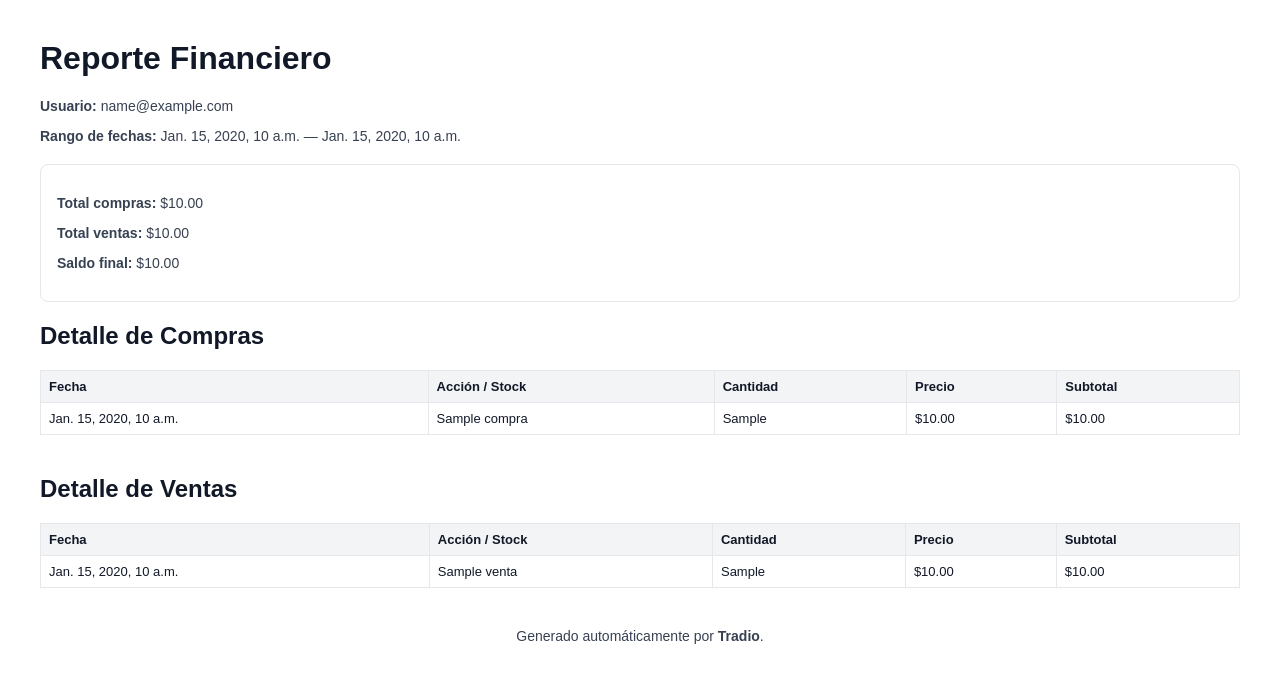
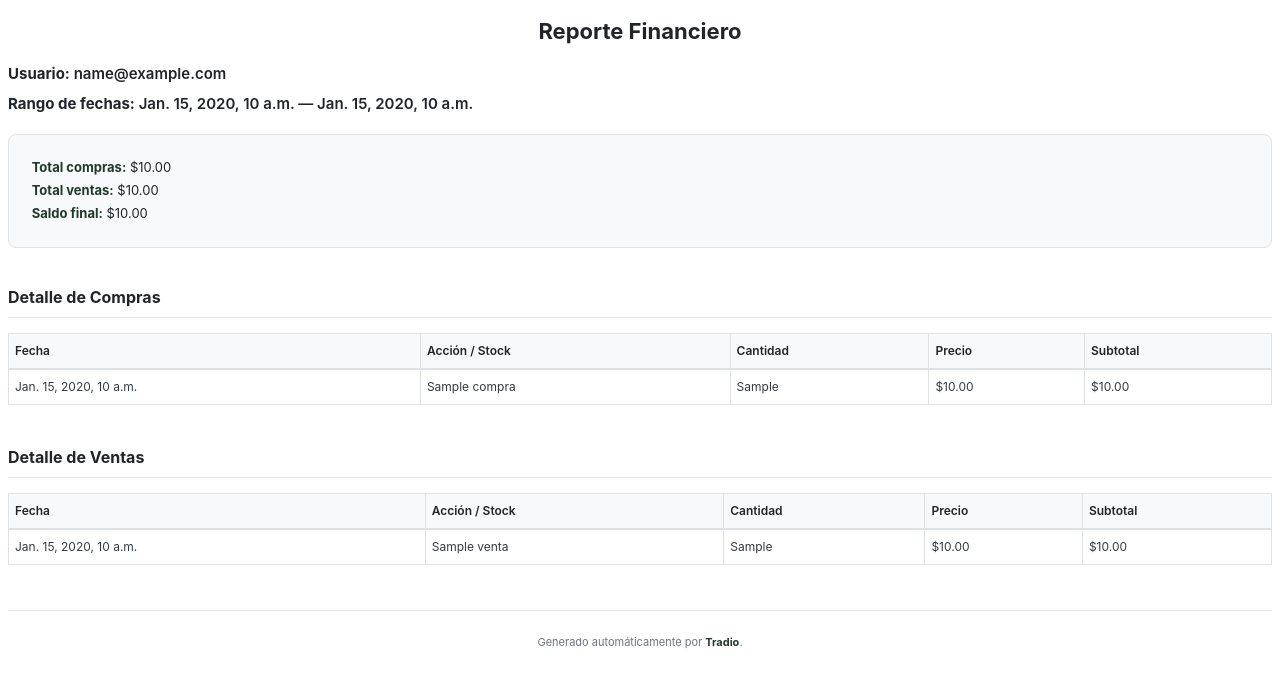
Before and after one commit to alejandrocald13/Tradio, a Django app: template backend/apps/reports/templates/reports/report.html in a window 1280 px wide. Shown: the top 687 px of the page. Run offline with Django 5.2, Linux system fonts and the light colour scheme; a user stored in the database is signed in; tables that the repository leaves empty hold one stand-in row (values such as "Sample post"); the template is opened without the code that fills it: most values are stand-ins (such as "Sample title", 1, 10 or a date in 2020); parts of the project's set-up code (start-up, migrations or seed data) failed here and were passed over.

Commit message:
Fea: Add css to the styles and modified html and css

```diff
--- /dev/null
+++ b/backend/apps/reports/static/reports/report.css
@@ -0,0 +1,121 @@
+@page {
+  margin: 20mm 25mm;
+}
+
+:root {
+  --text-primary: #212529;
+  --bg: #f5f5f5;
+  --text-muted: #6c757d;
+  --green-dark: #1e392a;
+  --border-color: #dee2e6;
+  --radius: 8px;
+  --font-stack: -apple-system, BlinkMacSystemFont, "Segoe UI", Roboto, "Helvetica Neue", Arial, sans-serif;
+}
+
+body {
+  font-family: var(--font-stack);
+  font-size: 13px;
+  background: #ffffff;
+  color: var(--text-primary);
+  line-height: 1.5;
+}
+
+h1 {
+  font-size: 22px;
+  color: var(--text-primary);
+  text-align: center;
+  margin-bottom: 4mm;
+}
+
+h2 {
+  font-size: 16px;
+  color: var(--text-primary);
+  border-bottom: 1px solid var(--border-color);
+  padding-bottom: 2mm;
+  margin-top: 10mm;
+  margin-bottom: 3mm;
+}
+
+p {
+  color: var(--text-muted);
+  margin: 2mm 0;
+}
+body > p {
+  font-size: 15px;
+  color: var(--text-primary);
+  font-weight: 600;
+}
+
+.box {
+  border: 1px solid var(--border-color);
+  border-radius: var(--radius);
+  padding: 5mm 6mm;
+  margin-top: 5mm;
+  background: #f8f9fa;
+}
+
+.box p {
+  margin: 1mm 0;
+  font-size: 13px;
+  color: var(--text-primary);
+}
+
+.box strong {
+  color: var(--green-dark);
+}
+
+table {
+  width: 100%;
+  border-collapse: collapse;
+  margin-top: 4mm;
+  font-size: 12px;
+  border: 1px solid var(--border-color);
+}
+
+th, td {
+  border: 1px solid var(--border-color);
+  padding: 8px 6px;
+  text-align: left;
+}
+
+th {
+  background: #f8f9fa;
+  color: var(--text-primary);
+  font-weight: 600;
+  border-bottom: 2px solid var(--border-color);
+}
+
+td {
+  color: #343a40;
+}
+
+tbody tr:nth-child(even) {
+  background-color: #fcfdfe;
+}
+
+td[colspan="5"] {
+    color: var(--text-muted);
+    background-color: transparent !important;
+}
+
+.footer {
+  margin-top: 12mm;
+  font-size: 11px;
+  color: var(--text-muted);
+  text-align: center;
+  border-top: 1px solid var(--border-color);
+  padding-top: 4mm;
+}
+
+.footer strong {
+    color: var(--green-dark);
+}
+
+table, tr, td, th {
+  page-break-inside: avoid;
+}
+
+h2, .box, .footer {
+  page-break-before: avoid;
+  page-break-after: avoid;
+}
--- a/backend/apps/reports/templates/reports/report.html
+++ b/backend/apps/reports/templates/reports/report.html
@@ -2,48 +2,9 @@
 <html lang="es">
 <head>
     <meta charset="utf-8">
-    <style>
-        body {
-            font-family: Arial, sans-serif;
-            margin: 40px;
-            color: #111827;
-        }
-        h1, h2 {
-            color: #111827;
-        }
-        p {
-            color: #374151;
-            font-size: 14px;
-        }
-        .box {
-            border: 1px solid #E5E7EB;
-            border-radius: 8px;
-            padding: 16px;
-            margin-top: 20px;
-        }
-        table {
-            width: 100%;
-            border-collapse: collapse;
-            margin-top: 20px;
-            font-size: 13px;
-        }
-        th, td {
-            border: 1px solid #E5E7EB;
-            padding: 8px;
-            text-align: left;
-        }
-        th {
-            background-color: #F3F4F6;
-            color: #111827;
-        }
-
-        .footer {
-            margin-top: 40px;
-            font-size: 12px;
-            color: #6B7280;
-            text-align: center;
-        }
-    </style>
+    {% load static %}
+    <link rel="stylesheet" href="{% static 'reports/report.css' %}">
+    <title>Reporte Financiero</title>
 </head>
 <body>
     <h1>Reporte Financiero</h1>
--- a/backend/apps/reports/views.py
+++ b/backend/apps/reports/views.py
@@ -56,7 +56,8 @@ class ReportesEstadoView(APIView):
 
         pdf_data = get_financial_report_data(user, from_date, to_date)
 
-        response = generate_report_pdf(user, from_date, to_date, pdf_data)
+        response = generate_report_pdf(user, from_date, to_date, pdf_data, request=request)
+
 
         log_action(request, user, Action.REPORTS_REQUESTED)
 
```
Also changed, not shown: backend/apps/reports/services.py (+9 -2 lines).
